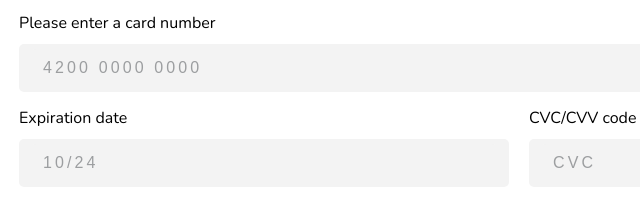
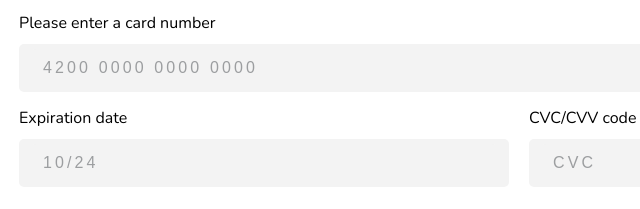
Before and after one commit to Pro-100Evhen/------, a plain HTML site: page index.html in a window 1280 px wide. Shown: the part 320-529 px from the top of the page, 121-761 px from the left. Drawn offline with nearby package versions, Linux system fonts and the light colour scheme.

Commit message:
яукщі

```diff
--- a/index.html
+++ b/index.html
@@ -14,7 +14,7 @@
          <form>
             <div class="cart-number column">
                <label>Please enter a card number</label>
-               <input type="text" placeholder="4200 0000 0000" />
+               <input type="text" placeholder="4200 0000 0000 0000" />
             </div>
             <div class="half-inputs">
                <div class="expires column">
```
